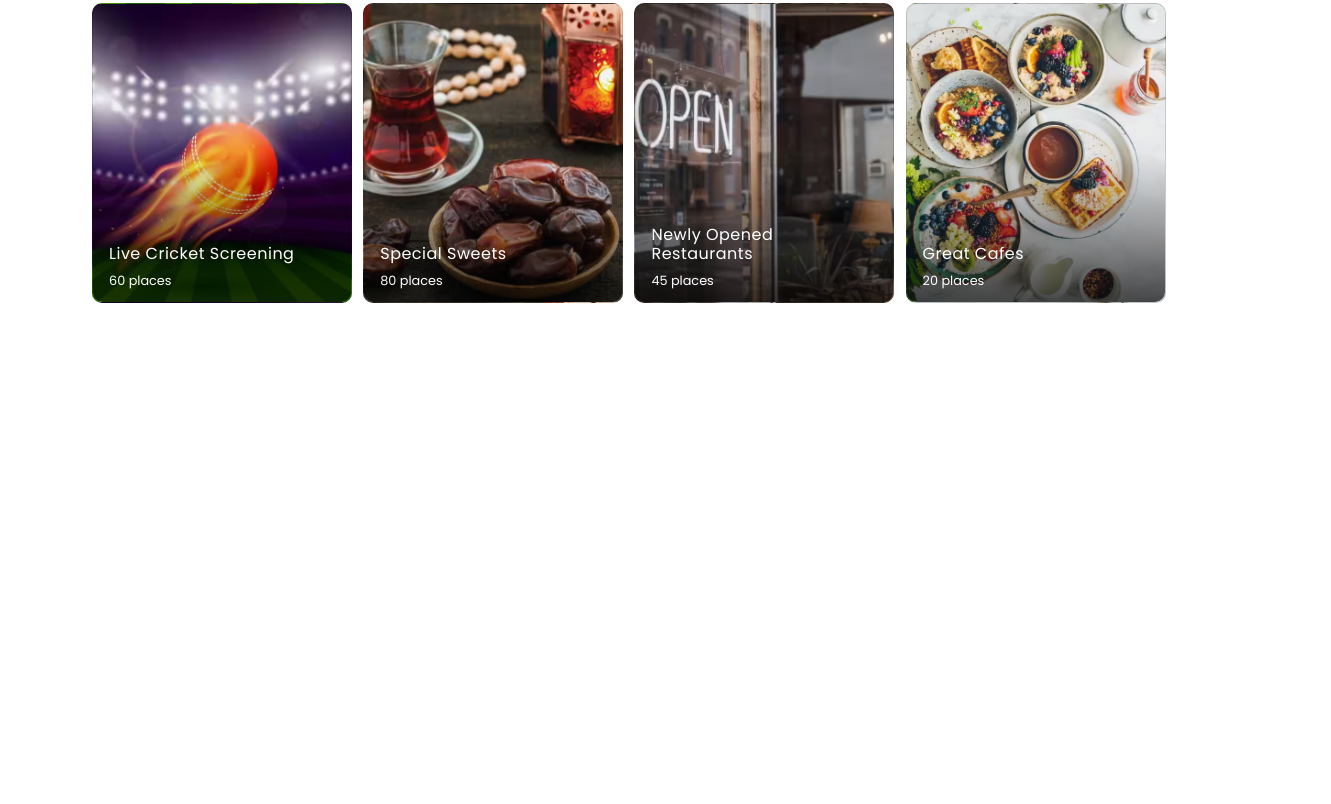
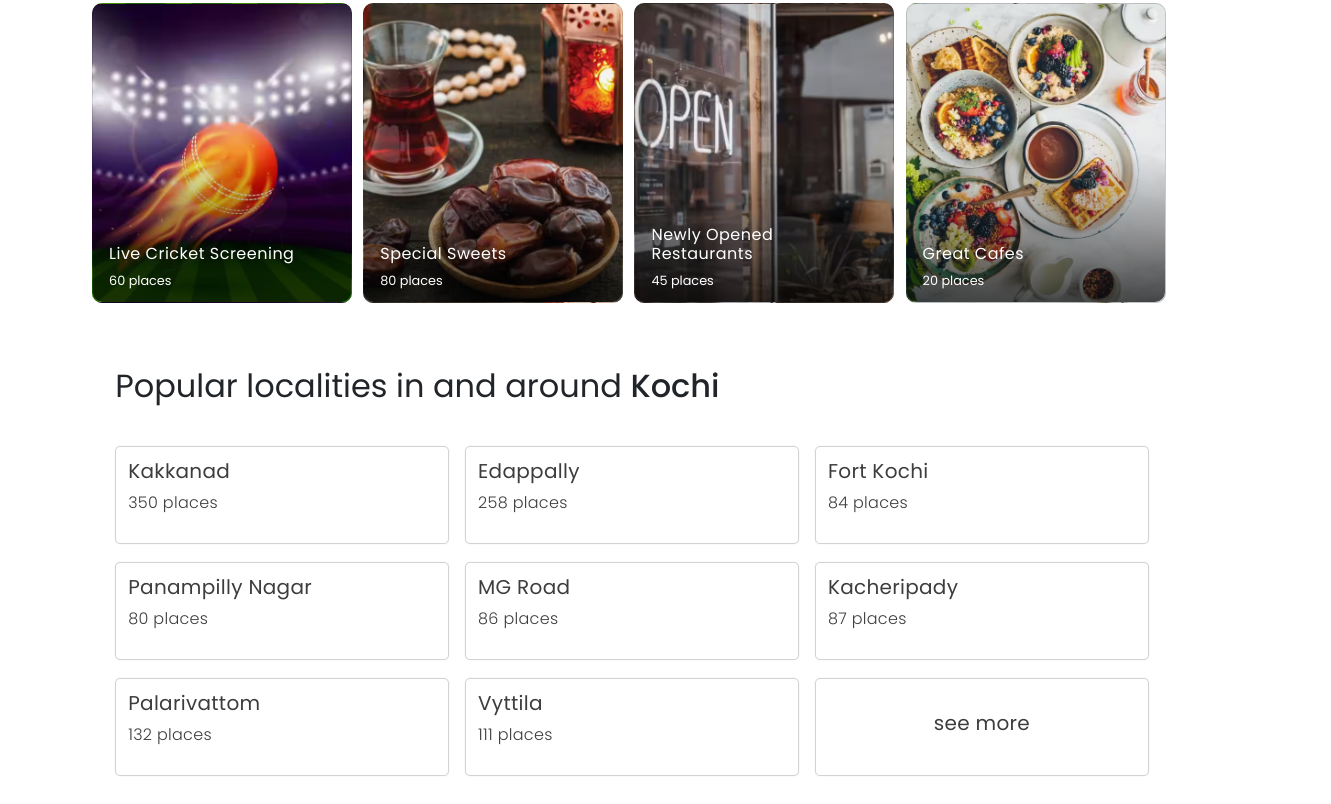
Before and after one commit to S-Sneha/Zomato-landingpage-DT, a plain HTML site: page zom-page.html in a window 1280 px wide. Shown: the part 969-1773 px from the top of the page, 1331 px wide, since content can reach past the window. Before the commit the page ends 1272 px from the top, so only its background shows below. Drawn offline with nearby package versions, Linux system fonts and the light colour scheme.

Commit message:
Adding locality__container section

```diff
--- a/zom-page.html
+++ b/zom-page.html
@@ -155,5 +155,57 @@
       </div>
     </div>
   </section>
+
+  <!-- locality__container section-->
+<section class="locality__container">
+  <h1>Popular localities in and around <span class="place_K">Kochi</span></h1>
+  <div class="locality__sub_container">
+   <div class="sub_container_1">
+     <span class="first_division">
+       <h4> <a href="#">Kakkanad </a> </h4>
+       <p> <a href="#">350 places </a></p>
+     </span>
+     <span class="first_division">
+       <h4> <a href="#">Panampilly Nagar</a></h4>
+       <p> <a href="#">80 places </a></p>
+     </span>
+     <span class="first_division">
+       <h4> <a href="#">Palarivattom </a></h4>
+       <p> <a href="#">132 places </a> </p>
+     </span>
+   </div>
+
+   <div class="sub_container_2">
+     <span class="second_division">
+       <h4> <a href="#">Edappally </a></h4>
+       <p> <a href="#">258 places </a></p>
+     </span>
+     <span class="second_division">
+       <h4> <a href="#">MG Road</a></h4>
+       <p> <a href="#">86 places </a></p>
+     </span>
+     <span class="second_division">
+       <h4> <a href="#">Vyttila </a></h4>
+       <p> <a href="#">111 places </a></p>
+     </span>
+   </div>
+
+   <div class="sub_container_3">
+     <span class="third_division">
+       <h4> <a href="#">Fort Kochi </a></h4>
+       <p> <a href="#">84 places </a></p>
+     </span>
+     <span class="third_division">
+       <h4> <a href="#">Kacheripady</a></h4>
+       <p> <a href="#">87 places </a></p>
+     </span>
+     <span class="third_division">
+       <h4> <a href="#">see more </a></h4>
+     </span>
+   </div>
+
+ </div>
+ </section>
+
 </body>
 </html>
--- a/zom-style.css
+++ b/zom-style.css
@@ -243,7 +243,69 @@
     letter-spacing: 0.5px;
 }
 
-/* Media Query  */
+/* Locality__container */
+.locality__container{
+    width:95%;
+    height:80%;
+    display:flex;
+    gap:1.5rem;
+    margin-left: 9%;
+    margin-top: 4rem;
+    flex-wrap: wrap;
+}
+.locality__container .locality__sub_container{
+    display:grid;
+    grid-template-columns: repeat(3,1fr);
+    width:85%;
+    gap: 1rem;
+    margin-bottom: 10px;
+}
+.locality__container h1{
+    font-size:2rem;
+    font-weight: 400;
+}
+.locality__container .place_K{
+    font-weight: 500;
+}
+.locality__sub_container a{
+    text-decoration: none;
+    color:rgb(61, 61, 61);
+}
+
+.locality__sub_container h4{
+    font-size: 20px;
+    font-weight: 400;
+    letter-spacing: 0.3px;
+}
+.locality__sub_container p{
+    font-weight: 350;
+    letter-spacing: 0.3px;
+}
+
+.locality__sub_container span{
+    margin-top:0.5rem;
+    width:100%;
+    color: gray;
+    border-radius: 5px;
+    display: flex;
+    flex-direction: column;
+    flex-wrap: wrap;
+    border:0.5px solid lightgray;
+    box-shadow: 0 0 1px rgba(0,0,0,0.2);
+    margin-bottom: 18px;
+    cursor:pointer;
+    padding: 12px;
+}
+.locality__sub_container span:hover{
+    box-shadow: 0 0 5px rgba(0,0,0,0.2);
+}
+.locality__sub_container .sub_container_3 .third_division:nth-child(3){
+    text-align:center;
+    padding:32px 20px;
+}
+
+/*MEDIA QUERY*/
+/* Media Query for hero-section */
 
 @media only screen and (max-width:500px){
     .link{
@@ -292,3 +354,14 @@
     }
 
 }
+/* Media query for locality__container */
+@media only screen and (max-width:650px){
+    .locality__container .locality__sub_container{
+        grid-template-columns: repeat(2,1fr);
+    }
+}
+@media only screen and (max-width:500px){
+    .locality__container .locality__sub_container{
+        grid-template-columns: repeat(1,1fr);
+    }
+}
```
